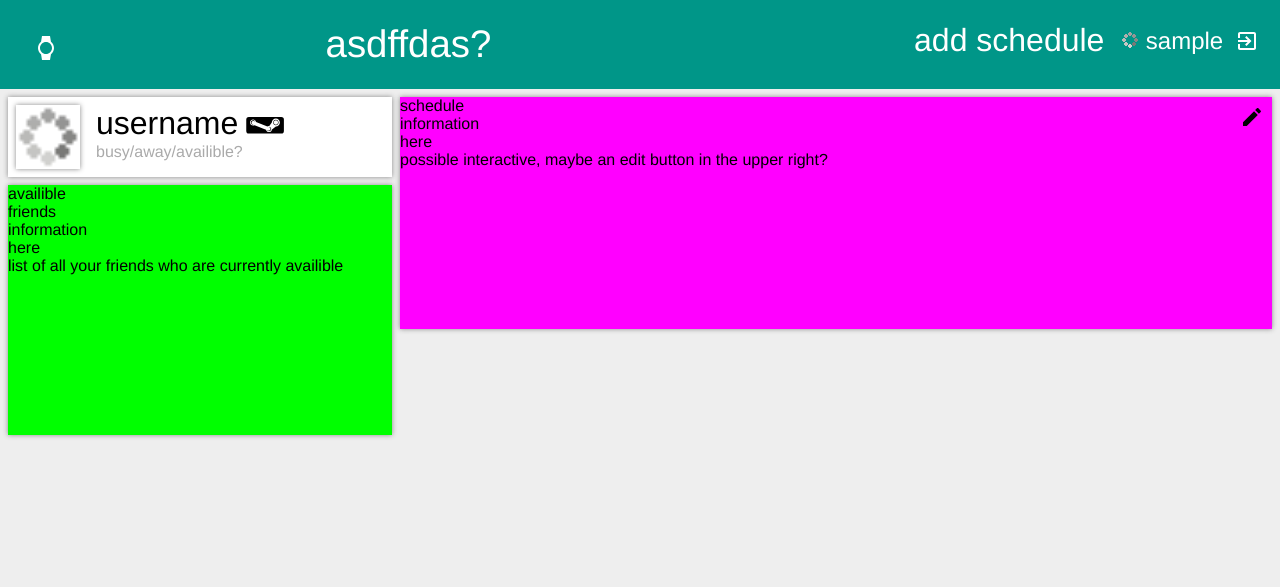
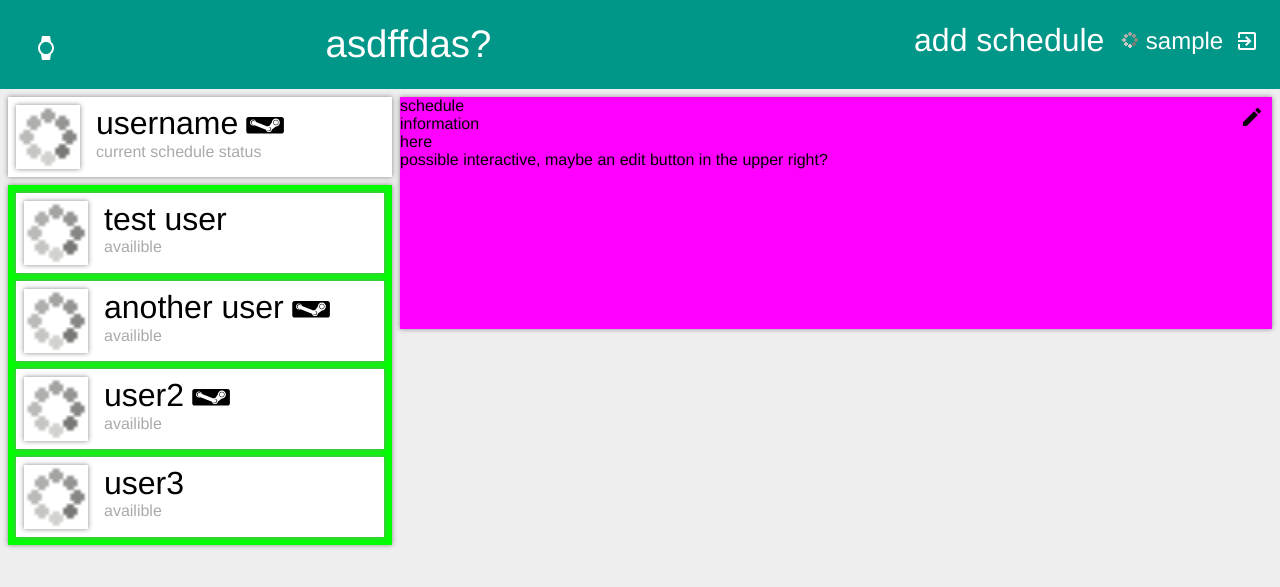
Before and after one commit to turbio/infotech-final, a PHP site: page /dashboard in a window 1280 px wide. Shown: the top 587 px of the page. Run offline with PHP 8.4, Linux system fonts and the light colour scheme; the visitor is signed in with stand-in values (Sample User, id 1); a stand-in replaces the project's code that opens the database connection; some libraries are stand-ins or nearby versions.

Commit message:
more dashboard stuff

```diff
--- a/style.css
+++ b/style.css
@@ -371,6 +371,7 @@ a{
 }
 
 #user_profile{
+
 }
 
 #user_schedule{
--- a/templates/dashboard.php
+++ b/templates/dashboard.php
@@ -27,11 +27,48 @@ $titlebar->render();
 					<div id="username_text">username</div>
 					<a href="#"><div class="steam_link_button"></div></a>
 				</div>
-				<div id="user_status">busy/away/availible?</div>
+				<div id="user_status">current schedule status</div>
 			</div>
 		</div>
 		<div class="content_card" id="user_friends_list">
-			<div style="margin-bottom: 10em">availible<br/>friends<br/>information<br/>here<br/>list of all your friends who are currently availible</div>
+			<div class="content_card" id="user_profile">
+				<div id="user_profile_icon" class="content_card"></div>
+				<div id="user_profile_text">
+					<div id="user_username">
+						<div id="username_text">test user</div>
+					</div>
+					<div id="user_status">availible</div>
+				</div>
+			</div>
+			<div class="content_card" id="user_profile">
+				<div id="user_profile_icon" class="content_card"></div>
+				<div id="user_profile_text">
+					<div id="user_username">
+						<div id="username_text">another user</div>
+						<a href="#"><div class="steam_link_button"></div></a>
+					</div>
+					<div id="user_status">availible</div>
+				</div>
+			</div>
+			<div class="content_card" id="user_profile">
+				<div id="user_profile_icon" class="content_card"></div>
+				<div id="user_profile_text">
+					<div id="user_username">
+						<div id="username_text">user2</div>
+						<a href="#"><div class="steam_link_button"></div></a>
+					</div>
+					<div id="user_status">availible</div>
+				</div>
+			</div>
+			<div class="content_card" id="user_profile">
+				<div id="user_profile_icon" class="content_card"></div>
+				<div id="user_profile_text">
+					<div id="user_username">
+						<div id="username_text">user3</div>
+					</div>
+					<div id="user_status">availible</div>
+				</div>
+			</div>
 		</div>
 	</div>
 	<div class="content_card" id="user_schedule">
```
